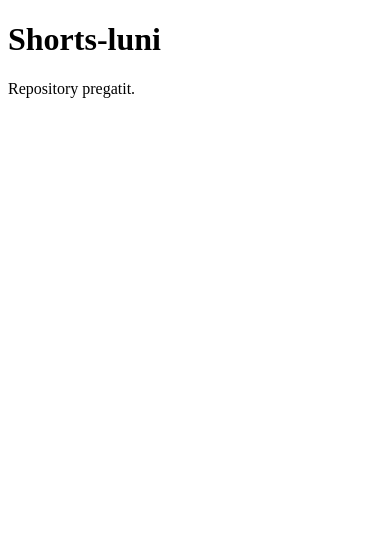
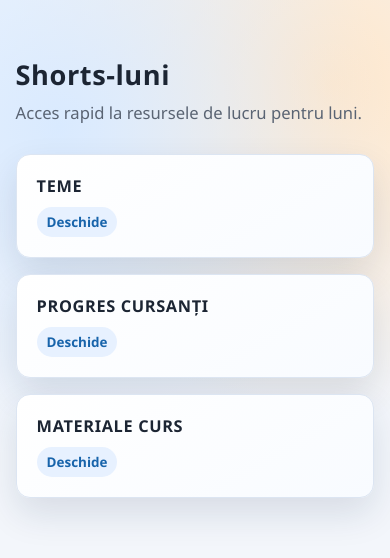
Before and after one commit to CalinRaduAlexandru/Shorts-luni, a plain HTML site: page index.html in a window 390 px wide. Drawn offline with Linux system fonts and the light colour scheme.

Commit message:
Add responsive link cards homepage

```diff
--- a/index.html
+++ b/index.html
@@ -4,9 +4,133 @@
     <meta charset="UTF-8" />
     <meta name="viewport" content="width=device-width, initial-scale=1.0" />
     <title>Shorts-luni</title>
+    <style>
+      :root {
+        --bg: #f3f6fb;
+        --surface: #ffffff;
+        --text: #1c2533;
+        --muted: #5a6473;
+        --accent: #1864ab;
+        --accent-soft: #e7f1ff;
+        --border: #dce5f2;
+        --shadow: 0 16px 36px rgba(15, 40, 75, 0.12);
+      }
+
+      * {
+        box-sizing: border-box;
+      }
+
+      body {
+        margin: 0;
+        min-height: 100vh;
+        font-family: "Avenir Next", "Segoe UI", "Trebuchet MS", sans-serif;
+        color: var(--text);
+        background:
+          radial-gradient(circle at 15% 15%, #d9eaff 0, transparent 42%),
+          radial-gradient(circle at 85% 10%, #ffe7cb 0, transparent 40%),
+          var(--bg);
+      }
+
+      main {
+        width: min(1000px, 92vw);
+        margin: 0 auto;
+        padding: 56px 0;
+      }
+
+      h1 {
+        margin: 0 0 8px;
+        font-size: clamp(1.7rem, 2vw + 1.1rem, 2.5rem);
+        letter-spacing: 0.02em;
+      }
+
+      p {
+        margin: 0 0 30px;
+        color: var(--muted);
+        font-size: 1.04rem;
+      }
+
+      .cards {
+        display: grid;
+        gap: 16px;
+        grid-template-columns: repeat(auto-fit, minmax(220px, 1fr));
+      }
+
+      .card {
+        display: block;
+        padding: 20px;
+        border-radius: 14px;
+        border: 1px solid var(--border);
+        background: linear-gradient(150deg, var(--surface), #f8fbff);
+        box-shadow: var(--shadow);
+        color: inherit;
+        text-decoration: none;
+        transition:
+          transform 0.2s ease,
+          box-shadow 0.2s ease,
+          border-color 0.2s ease;
+      }
+
+      .card:hover,
+      .card:focus-visible {
+        transform: translateY(-3px);
+        border-color: #b8d4fb;
+        box-shadow: 0 20px 40px rgba(15, 40, 75, 0.18);
+        outline: none;
+      }
+
+      .card h2 {
+        margin: 0 0 10px;
+        font-size: 1.02rem;
+        letter-spacing: 0.04em;
+      }
+
+      .card span {
+        display: inline-block;
+        padding: 6px 10px;
+        border-radius: 999px;
+        background: var(--accent-soft);
+        color: var(--accent);
+        font-size: 0.84rem;
+        font-weight: 600;
+      }
+    </style>
   </head>
   <body>
-    <h1>Shorts-luni</h1>
-    <p>Repository pregatit.</p>
+    <main>
+      <h1>Shorts-luni</h1>
+      <p>Acces rapid la resursele de lucru pentru luni.</p>
+
+      <section class="cards" aria-label="Linkuri rapide">
+        <a
+          class="card"
+          href="https://evp.eduvit.ro/wp-admin/edit.php?s=luni&post_status=all&post_type=stm-assignments&action=-1&m=0&paged=1&action2=-1"
+          target="_blank"
+          rel="noopener noreferrer"
+        >
+          <h2>TEME</h2>
+          <span>Deschide</span>
+        </a>
+
+        <a
+          class="card"
+          href="https://evp.eduvit.ro/wp-admin/?page=stm-lms-dashboard#/course/5619"
+          target="_blank"
+          rel="noopener noreferrer"
+        >
+          <h2>PROGRES CURSANȚI</h2>
+          <span>Deschide</span>
+        </a>
+
+        <a
+          class="card"
+          href="https://drive.google.com/drive/folders/1iROkojj8HEn_9FrSpwSsF4n7on1m0CiK"
+          target="_blank"
+          rel="noopener noreferrer"
+        >
+          <h2>MATERIALE CURS</h2>
+          <span>Deschide</span>
+        </a>
+      </section>
+    </main>
   </body>
 </html>
```
